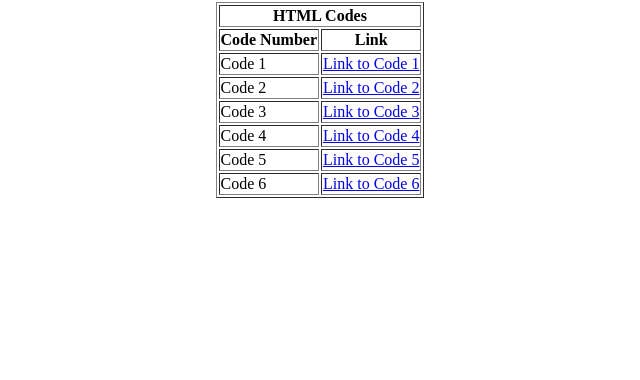
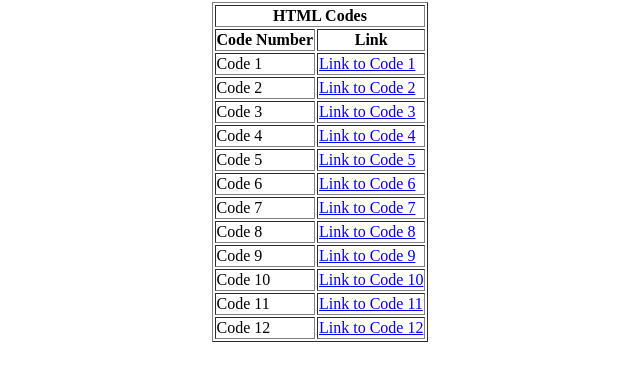
Before and after one commit to vinayakmalhotra/Ethnustask, a plain HTML site: page index.html in a window 1280 px wide. Shown: the part 78-458 px from the top of the page, without its empty margins (320-960 px from the left). Drawn offline with Linux system fonts and the light colour scheme.

Commit message:
index.html

```diff
--- a/index.html
+++ b/index.html
@@ -47,6 +47,36 @@
                 <td><a href="./code6.html">Link to Code 6</a></td>
             </tr>
 
+            <tr>
+                <td>Code 7</td>
+                <td><a href="./code7.html">Link to Code 7</a></td>
+            </tr>
+
+            <tr>
+                <td>Code 8</td>
+                <td><a href="./code8.html">Link to Code 8</a></td>
+            </tr>
+
+            <tr>
+                <td>Code 9</td>
+                <td><a href="./code9.html">Link to Code 9</a></td>
+            </tr>
+
+            <tr>
+                <td>Code 10</td>
+                <td><a href="./code10.html">Link to Code 10</a></td>
+            </tr>
+
+            <tr>
+                <td>Code 11</td>
+                <td><a href="./code11.html">Link to Code 11</a></td>
+            </tr>
+
+            <tr>
+                <td>Code 12</td>
+                <td><a href="./code12.html">Link to Code 12</a></td>
+            </tr>
+
         </table>
     </center>
 </body>
```
